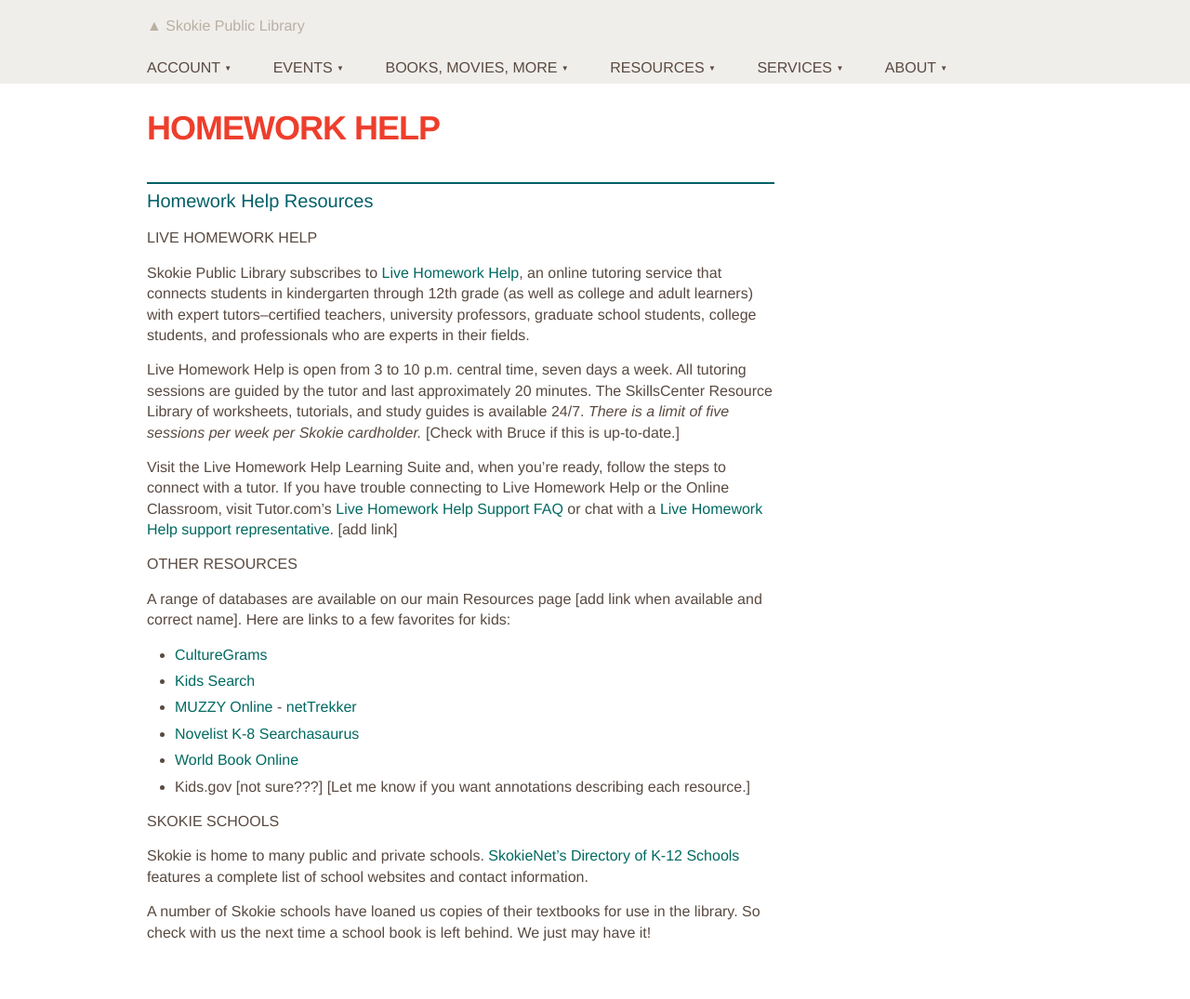
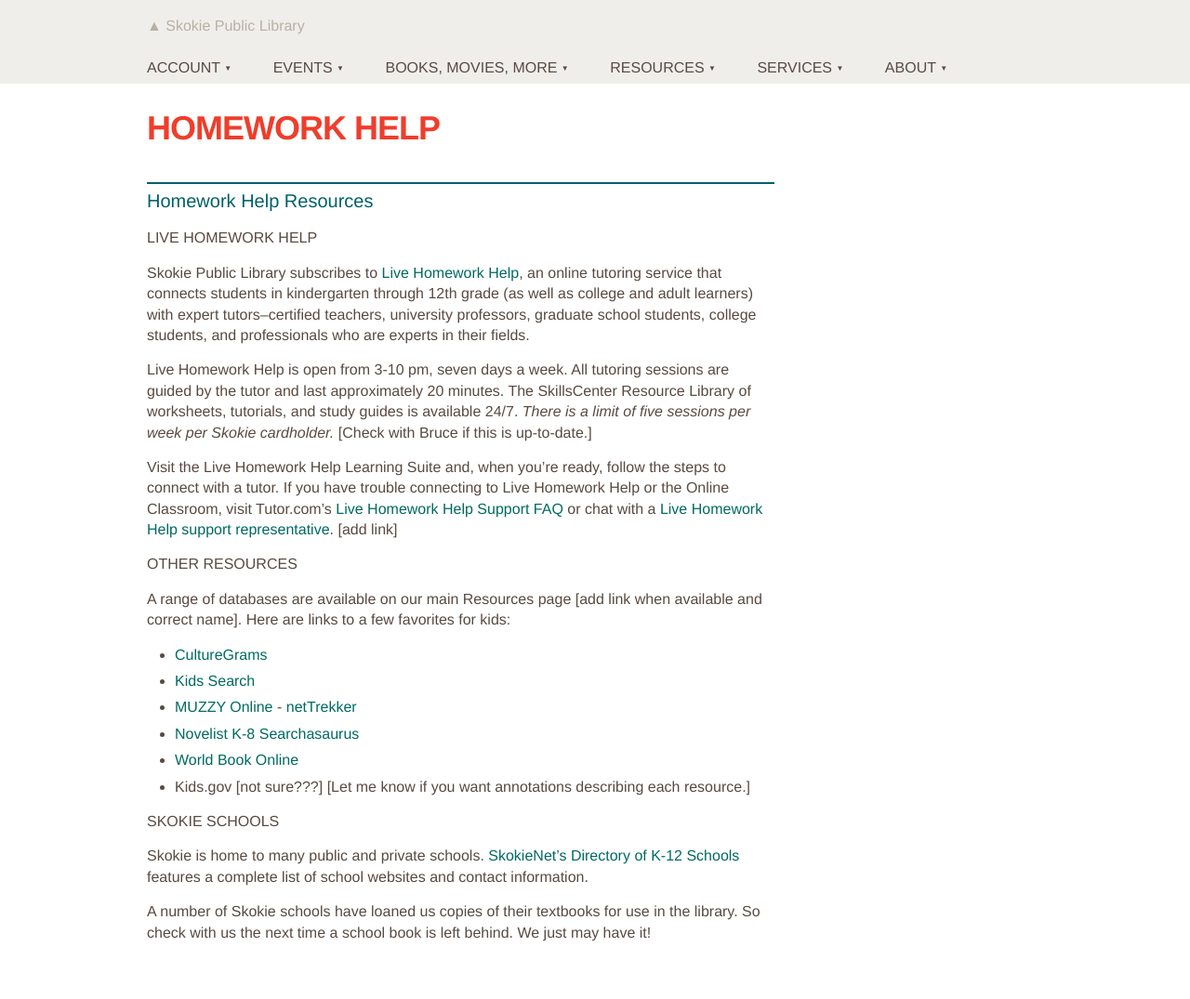
Before and after one commit to skokielibrary/spl-content, a Jekyll site: the page built from _content/mandy/resources--homework-help.markdown, in a window 1280 px wide. Shown: the whole page at 93% size. Built offline with Jekyll 4.4.1, drawn with Linux system fonts in a browser that asks for light colours.

Commit message:
Updated resources--homework-help.markdown

```diff
--- a/_content/mandy/resources--homework-help.markdown
+++ b/_content/mandy/resources--homework-help.markdown
@@ -10,7 +10,7 @@ published: true
 
 Skokie Public Library subscribes to [Live Homework Help](http://lhh.tutor.com/?ProgramGUID=4e339970-4f83-46c7-8373-65e0218340a3), an online tutoring service that connects students in kindergarten through 12th grade (as well as college and adult learners) with expert tutors--certified teachers, university professors, graduate school students, college students, and professionals who are experts in their fields.
 
-Live Homework Help is open from 3 to 10 p.m. central time, seven days a week. All tutoring sessions are guided by the tutor and last approximately 20 minutes. The SkillsCenter Resource Library of worksheets, tutorials, and study guides is available 24/7. *There is a limit of five sessions per week per Skokie cardholder.* [Check with Bruce if this is up-to-date.]
+Live Homework Help is open from 3-10 pm, seven days a week. All tutoring sessions are guided by the tutor and last approximately 20 minutes. The SkillsCenter Resource Library of worksheets, tutorials, and study guides is available 24/7. *There is a limit of five sessions per week per Skokie cardholder.* [Check with Bruce if this is up-to-date.]
 
 Visit the Live Homework Help Learning Suite and, when you're ready, follow the steps to connect with a tutor. If you have trouble connecting to Live Homework Help or the Online Classroom, visit Tutor.com's [Live Homework Help Support FAQ](http://lhh.tutor.com/policies/faq.aspx) or chat with a [Live Homework Help support representative](http://lhh.tutor.com/policies/live-support.htm). [add link]
 
```
